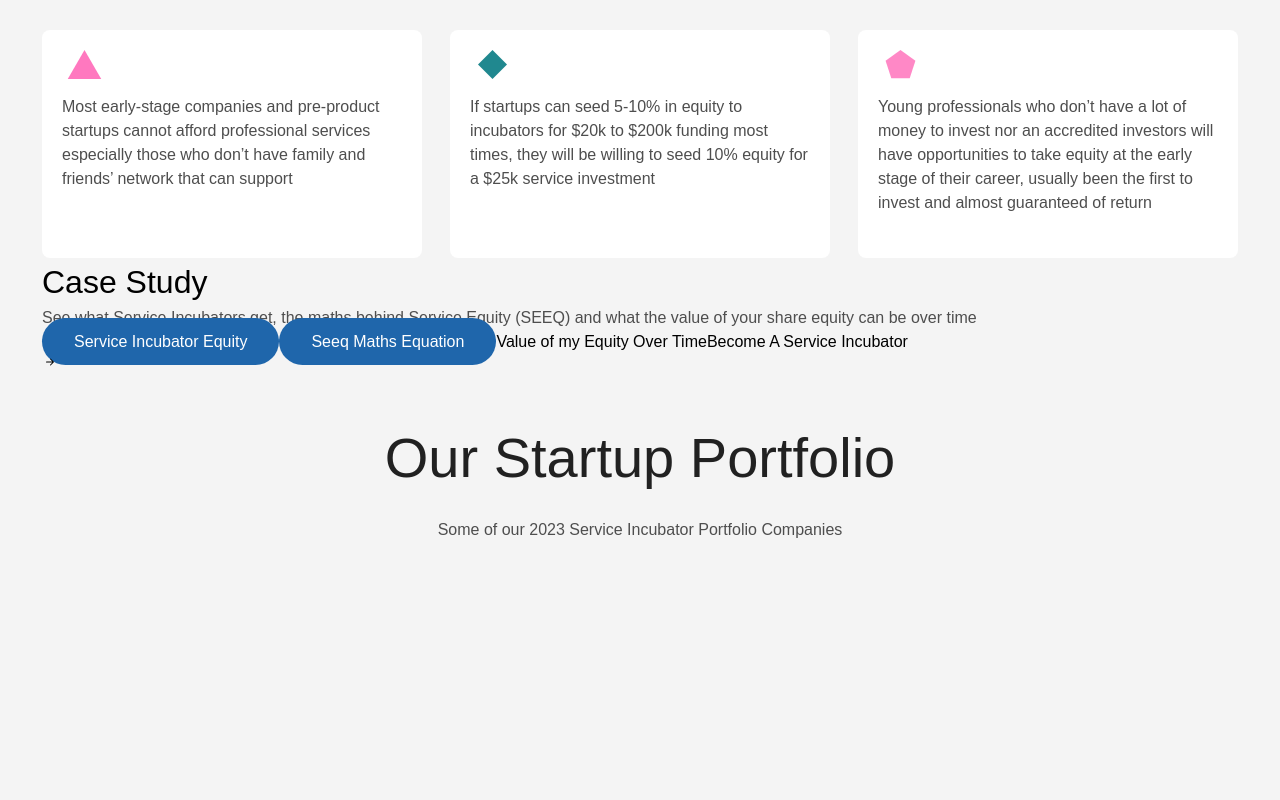
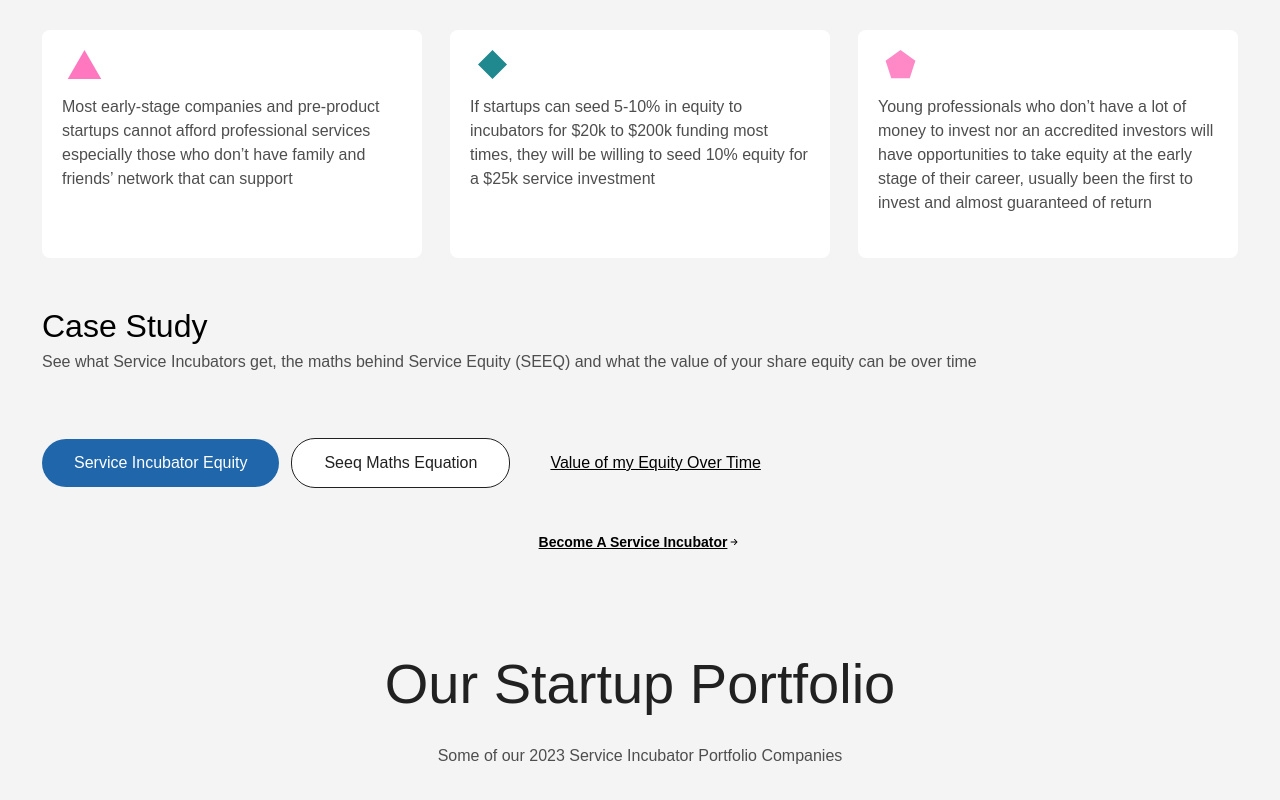
Before and after one commit to Topman-14/asin, a Next.js app: page / in a window 1280 px wide. Shown: the part 2710-3510 px from the top of the page. Before the commit the page ends 3300 px from the top, so only its background shows below. Built offline with nearby package versions, Linux system fonts and the light colour scheme; a web font is replaced by a local one.

Commit message:
start portfolio grid section

```diff
--- a/app/components/Button.jsx
+++ b/app/components/Button.jsx
@@ -4,6 +4,6 @@ import styles from '../styles/Button.module.css'
 
 export default function Button({text, type, link}) {
   return (
-    <a className={styles.btn} href={link? link : "#"} style={type == "secondary"? {background:"#20888F"} : {}}>{text}</a>
+    <a className={styles.btn} href={link? link : "#"} style={type == "secondary"? {background:"#20888F"} : type == "tertiary"? {border: "0.5px solid #212121", background: "#FFF", color: "#212121"} : {}}>{text}</a>
   )
 }
--- a/app/components/Main.jsx
+++ b/app/components/Main.jsx
@@ -62,12 +62,14 @@ export default function Main() {
                     </p>
                 </Card>
             </div>
-            <h4>Case Study</h4>
+            <h4 className='mt-[44px]'>Case Study</h4>
             <p>See what Service Incubators get, the maths behind Service Equity (SEEQ) and what the value of your share equity can be over time</p>
-            <Button text={"Service Incubator Equity"}/>
-            <Button text={"Seeq Maths Equation"} type={"tertiary"}/>
-            <a href="#">Value of my Equity Over Time</a>
-            <a href="#">Become A Service Incubator <BsArrowRightShort /></a>
+            <div className={styles.hypoLinks}>
+                <Button text={"Service Incubator Equity"}/>
+                <Button text={"Seeq Maths Equation"} type={"tertiary"}/>
+                <a className="px-[28px] underline" href="#">Value of my Equity Over Time</a>
+            </div>
+            <a href="#" className='flex underline text-sm items-center font-bold justify-center my-[44px]'><p>Become A Service Incubator</p> <BsArrowRightShort /></a>
         </div>
         <h3>Our Startup Portfolio</h3>
         <p>Some of our 2023 Service Incubator Portfolio Companies</p>
--- a/app/styles/Main.module.css
+++ b/app/styles/Main.module.css
@@ -33,3 +33,12 @@
 .hypothesis> div> div{
     height: 228px !important;
 }
+.hypoLinks{
+    display: flex;
+    justify-content: flex-start !important;
+    align-items: center;
+    gap: 12px !important;
+}
+.hypoLinks a{
+    padding-block: 12px;
+}
```
